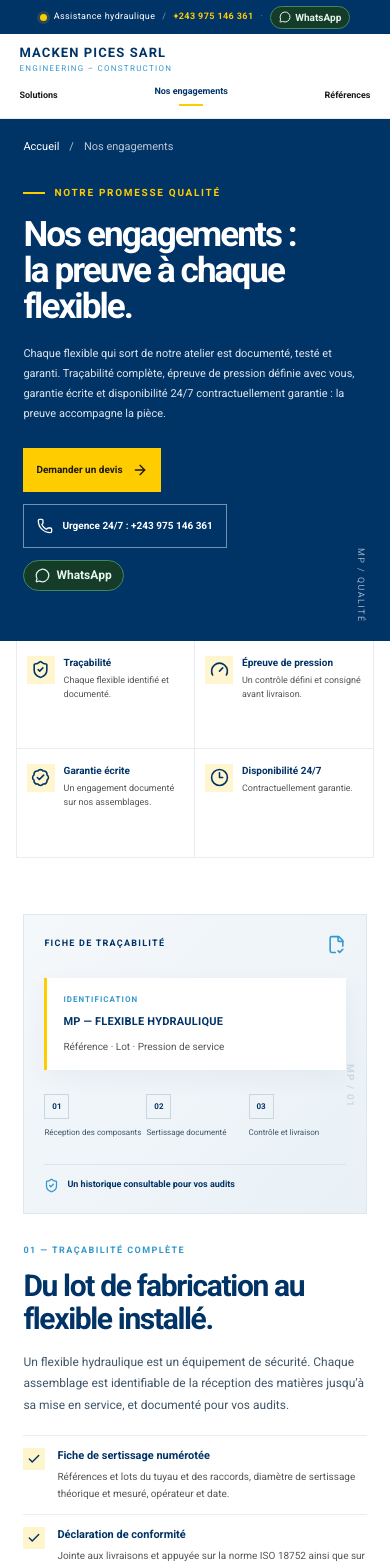
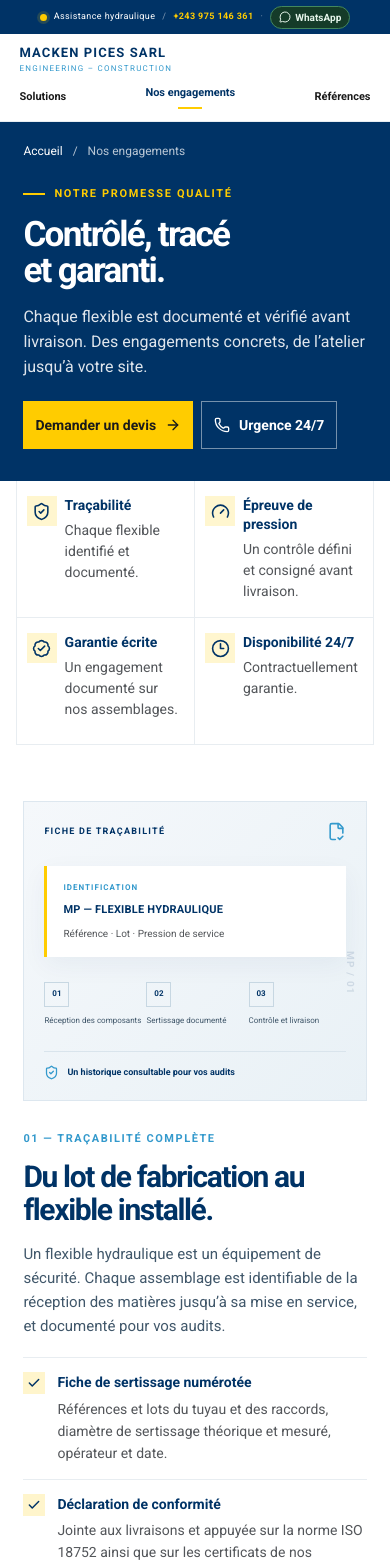
Before and after one commit to fkapia/new_repository, a Next.js app: page /engagements in a window 390 px wide. Shown: the top 1566 px of the page. Built offline with nearby package versions, Linux system fonts and the light colour scheme.

Commit message:
Improve engagements page clarity and navigation
V0-Chat-Id: juLRGX4tSYL

```diff
--- a/app/globals.css
+++ b/app/globals.css
@@ -582,48 +582,47 @@ main { overflow: hidden; }
 .engagement-page .site-header { border-bottom: 1px solid #E8EDF1; }
 .engagement-page .primary-nav a[aria-current='page'] { color: var(--navy); }
 .engagement-page .primary-nav a[aria-current='page']::after { display: block; width: 24px; height: 2px; margin: 5px auto 0; background: var(--yellow); content: ''; }
-.engagement-hero { position: relative; min-height: 470px; display: flex; align-items: center; overflow: hidden; background: var(--navy); color: #fff; }
-.engagement-hero-inner { position: relative; width: min(1120px,88%); margin: 0 auto; padding: 26px 0 42px; }
-.engagement-breadcrumb { display: flex; align-items: center; gap: 10px; margin-bottom: 34px; color: #ffffffb8; font-size: 11px; }
+.engagement-hero { position: relative; min-height: 390px; display: flex; align-items: center; overflow: hidden; background: var(--navy); color: #fff; }
+.engagement-hero-inner { position: relative; width: min(1120px,88%); margin: 0 auto; padding: 22px 0 34px; }
+.engagement-breadcrumb { display: flex; align-items: center; gap: 10px; margin-bottom: 28px; color: #ffffffb8; font-size: 12px; }
 .engagement-breadcrumb a { color: #fff; text-decoration: none; }
 .engagement-breadcrumb a:hover { color: var(--yellow); }
 .engagement-hero-copy { max-width: 740px; }
-.engagement-eyebrow { display: flex; align-items: center; gap: 9px; margin: 0 0 17px; color: var(--yellow); font-size: 10px; font-weight: 700; letter-spacing: .17em; }
+.engagement-eyebrow { display: flex; align-items: center; gap: 9px; margin: 0 0 14px; color: var(--yellow); font-size: 11px; font-weight: 700; letter-spacing: .15em; }
 .engagement-eyebrow span { width: 22px; height: 2px; background: var(--yellow); }
-.engagement-hero h1 { margin: 0; color: #fff; font-size: clamp(38px,5.5vw,66px); font-weight: 650; letter-spacing: -.055em; line-height: 1.02; }
-.engagement-hero-lead { max-width: 660px; margin: 20px 0 24px; color: #ffffffdf; font-size: 14px; line-height: 1.8; }
+.engagement-hero h1 { margin: 0; color: #fff; font-size: clamp(40px,5.5vw,64px); font-weight: 650; letter-spacing: -.05em; line-height: 1.04; }
+.engagement-hero-lead { max-width: 600px; margin: 16px 0 22px; color: #ffffffdf; font-size: 16px; line-height: 1.55; }
 .engagement-hero-actions { display: flex; flex-wrap: wrap; align-items: center; gap: 12px; }
-.engagement-hero-actions .button { min-height: 48px; font-size: 11px; }
+.engagement-hero-actions .button { min-height: 48px; font-size: 14px; }
 .engagement-hero-actions .button svg { flex: 0 0 auto; }
 .engagement-hero-actions .button-outline { display: inline-flex; align-items: center; gap: 9px; }
-.engagement-hero-index { position: absolute; right: 0; bottom: 38px; color: #ffffff9a; font-size: 9px; letter-spacing: .16em; writing-mode: vertical-rl; }
 .engagement-pillars { position: relative; z-index: 1; padding: 0 6%; background: #fff; }
 .engagement-pillars-inner { display: grid; max-width: 1120px; margin: 0 auto; grid-template-columns: repeat(4,minmax(0,1fr)); border-right: 1px solid #E8EDF1; border-bottom: 1px solid #E8EDF1; border-left: 1px solid #E8EDF1; }
-.engagement-pillar { position: relative; display: flex; min-height: 118px; align-items: flex-start; gap: 13px; padding: 22px 17px; border-right: 1px solid #E8EDF1; color: var(--ink); text-decoration: none; transition: background .2s; }
+.engagement-pillar { position: relative; display: flex; min-height: 126px; align-items: flex-start; gap: 13px; padding: 22px 17px; border-right: 1px solid #E8EDF1; color: var(--ink); text-decoration: none; transition: background .2s; }
 .engagement-pillar:last-child { border-right: 0; }
 .engagement-pillar:hover { background: #F4F8FB; }
-.engagement-pillar-icon { display: grid; width: 35px; height: 35px; flex: 0 0 auto; place-items: center; color: var(--navy); background: #FFCC0030; }
-.engagement-pillar-copy { display: grid; gap: 5px; }
-.engagement-pillar-number { color: #3399CC; font-size: 8px; font-weight: 700; letter-spacing: .12em; }
-.engagement-pillar-copy strong { color: var(--navy); font-size: 12px; line-height: 1.35; }
-.engagement-pillar-copy > span:last-child { color: #53565A; font-size: 10px; line-height: 1.5; }
+.engagement-pillar:focus-visible { z-index: 1; outline: 3px solid var(--navy); outline-offset: -3px; }
+.engagement-pillar-icon { display: grid; width: 38px; height: 38px; flex: 0 0 auto; place-items: center; color: var(--navy); background: #FFCC0030; }
+.engagement-pillar-copy { display: grid; gap: 7px; padding-right: 10px; }
+.engagement-pillar-copy strong { color: var(--navy); font-size: 14px; line-height: 1.35; }
+.engagement-pillar-copy > span:last-child { color: #53565A; font-size: 14px; line-height: 1.5; }
 .engagement-pillar-arrow { position: absolute; top: 22px; right: 13px; color: #3399CC; opacity: 0; transform: translate(-3px,3px); transition: .2s; }
-.engagement-pillar:hover .engagement-pillar-arrow { opacity: 1; transform: translate(0,0); }
-.engagement-detail-section { padding: 82px 6%; background: #fff; scroll-margin-top: 24px; }
+.engagement-pillar:hover .engagement-pillar-arrow,.engagement-pillar:focus-visible .engagement-pillar-arrow { opacity: 1; transform: translate(0,0); }
+.engagement-detail-section { padding: 74px 6%; background: #fff; scroll-margin-top: 24px; }
 .engagement-detail-alt { background: #F4F8FB; }
 .engagement-detail-inner { max-width: 1120px; margin: 0 auto; }
 .engagement-detail-grid { display: grid; grid-template-columns: minmax(0,.93fr) minmax(0,1fr); align-items: center; gap: clamp(40px,7vw,90px); }
 .engagement-test-grid { grid-template-columns: minmax(0,1fr) minmax(300px,.78fr); }
 .engagement-detail-copy { min-width: 0; }
-.engagement-section-kicker { margin: 0 0 12px; color: #3399CC; font-size: 9px; font-weight: 700; letter-spacing: .16em; line-height: 1.5; }
+.engagement-section-kicker { margin: 0 0 12px; color: #3399CC; font-size: 11px; font-weight: 700; letter-spacing: .14em; line-height: 1.5; }
 .engagement-detail-copy h2,.engagement-cta h2 { max-width: 580px; margin: 0; color: var(--navy); font-size: clamp(29px,3.5vw,42px); font-weight: 650; letter-spacing: -.045em; line-height: 1.11; }
-.engagement-intro { max-width: 590px; margin: 16px 0 19px; color: #40576A; font-size: 12px; line-height: 1.8; }
+.engagement-intro { max-width: 590px; margin: 16px 0 19px; color: #40576A; font-size: 15px; line-height: 1.6; }
 .engagement-check-list { display: grid; gap: 0; margin: 0; padding: 0; list-style: none; }
-.engagement-check-list li { display: grid; grid-template-columns: 23px minmax(0,1fr); gap: 11px; padding: 12px 0; border-top: 1px solid #E8EDF1; }
+.engagement-check-list li { display: grid; grid-template-columns: 23px minmax(0,1fr); gap: 11px; padding: 14px 0; border-top: 1px solid #E8EDF1; }
 .engagement-check { display: grid; width: 22px; height: 22px; place-items: center; color: var(--navy); background: #FFCC0033; }
-.engagement-check-list li > span:last-child { display: grid; gap: 4px; }
-.engagement-check-list strong { color: var(--navy); font-size: 11px; line-height: 1.45; }
-.engagement-check-list li > span > span { color: #53565A; font-size: 10px; line-height: 1.7; }
+.engagement-check-list li > span:last-child { display: grid; gap: 5px; }
+.engagement-check-list strong { color: var(--navy); font-size: 14px; line-height: 1.45; }
+.engagement-check-list li > span > span { color: #53565A; font-size: 14px; line-height: 1.6; }
 .engagement-visual { position: relative; min-height: 375px; padding: 27px; overflow: hidden; border: 1px solid #DDE7EF; background: linear-gradient(135deg,#F5F8FB,#E9F1F6); }
 .engagement-trace-visual { display: flex; flex-direction: column; justify-content: space-between; }
 .engagement-visual-top { display: flex; align-items: center; justify-content: space-between; color: var(--navy); font-size: 9px; font-weight: 700; letter-spacing: .14em; }
@@ -686,15 +685,15 @@ main { overflow: hidden; }
   .engagement-page .primary-nav { width: auto; margin: 0; padding: 0; gap: 14px; overflow-x: auto; }
   .engagement-page .primary-nav a { font-size: 10px; }
   .engagement-page .primary-nav .nav-contact { display: none; }
-.engagement-hero { min-height: 0; align-items: flex-start; }
-.engagement-hero-inner { width: 88%; padding: 24px 0 54px; }
-.engagement-breadcrumb { margin-bottom: 30px; }
+  .engagement-hero { min-height: 0; align-items: flex-start; }
+  .engagement-hero-inner { width: 88%; padding: 22px 0 36px; }
+  .engagement-breadcrumb { margin-bottom: 26px; }
   .engagement-hero h1 { font-size: clamp(38px,8vw,55px); }
-  .engagement-hero-lead { max-width: 550px; font-size: 12px; }
-  .engagement-hero-actions { align-items: flex-start; flex-direction: column; }
-  .engagement-hero-index { right: 0; bottom: 18px; }
+  .engagement-hero-lead { max-width: 550px; font-size: 16px; }
+  .engagement-hero-actions { align-items: center; flex-direction: row; gap: 10px; }
+  .engagement-hero-actions .button { min-height: 48px; }
   .engagement-pillars-inner { grid-template-columns: repeat(2,minmax(0,1fr)); }
-  .engagement-pillar { min-height: 108px; border-bottom: 1px solid #E8EDF1; }
+  .engagement-pillar { min-height: 126px; border-bottom: 1px solid #E8EDF1; }
   .engagement-pillar:nth-child(2) { border-right: 0; }
   .engagement-pillar:nth-child(n+3) { border-bottom: 0; }
   .engagement-detail-section { padding: 56px 6%; }
@@ -709,16 +708,18 @@ main { overflow: hidden; }
 @media (max-width: 480px) {
   .engagement-page .header-inner { flex-wrap: wrap; gap: 10px; padding-top: 12px; padding-bottom: 12px; }
   .engagement-page .primary-nav { width: 100%; justify-content: space-between; gap: 8px; }
-  .engagement-page .primary-nav a { font-size: 9px; }
-  .engagement-hero-inner { padding-top: 20px; padding-bottom: 50px; }
+  .engagement-page .primary-nav a { font-size: 11px; }
+  .engagement-hero-inner { padding-top: 20px; padding-bottom: 32px; }
   .engagement-hero h1 { font-size: clamp(35px,9vw,44px); }
-  .engagement-hero-lead { font-size: 11px; }
-  .engagement-hero-actions .button { min-height: 44px; padding: 0 13px; font-size: 10px; }
+  .engagement-hero-lead { font-size: 16px; }
+  .engagement-hero-actions { gap: 8px; }
+  .engagement-hero-actions .button { min-height: 48px; padding: 0 12px; font-size: 14px; }
   .engagement-pillars { padding: 0 4%; }
-  .engagement-pillar { padding: 15px 10px; }
-  .engagement-pillar-icon { width: 28px; height: 28px; }
-  .engagement-pillar-copy strong { font-size: 10px; }
-  .engagement-pillar-copy > span:last-child { font-size: 9px; }
+  .engagement-pillar { min-height: 126px; gap: 8px; padding: 15px 10px; }
+  .engagement-pillar-icon { width: 30px; height: 30px; }
+  .engagement-pillar-copy { gap: 5px; padding-right: 0; }
+  .engagement-pillar-copy strong { font-size: 14px; }
+  .engagement-pillar-copy > span:last-child { font-size: 14px; }
   .engagement-detail-copy h2 { font-size: 30px; }
   .engagement-visual { min-height: 300px; padding: 20px; }
   .engagement-trace-record { padding: 16px; }
--- a/components/engagements-page.tsx
+++ b/components/engagements-page.tsx
@@ -172,17 +172,15 @@ function EngagementHero() {
         </nav>
         <div className="engagement-hero-copy">
           <p className="engagement-eyebrow"><span /> NOTRE PROMESSE QUALITÉ</p>
-          <h1 id="engagement-title">Nos engagements :<br />la preuve à chaque flexible.</h1>
+          <h1 id="engagement-title">Contrôlé, tracé<br />et garanti.</h1>
           <p className="engagement-hero-lead">
-            Chaque flexible qui sort de notre atelier est documenté, testé et garanti. Traçabilité complète, épreuve de pression définie avec vous, garantie écrite et disponibilité 24/7 contractuellement garantie : la preuve accompagne la pièce.
+            Chaque flexible est documenté et vérifié avant livraison. Des engagements concrets, de l’atelier jusqu’à votre site.
           </p>
           <div className="engagement-hero-actions">
             <Link className="button button-yellow" href="/#contact">Demander un devis <ArrowRight size={16} /></Link>
-            <a className="button button-outline" href="tel:+243975146361"><Phone size={16} /> Urgence 24/7 : +243 975 146 361</a>
-            <a className="whatsapp-link" href="https://wa.me/243975146361" target="_blank" rel="noopener noreferrer" aria-label="Écrire sur WhatsApp au +243 975 146 361"><MessageCircle size={15} aria-hidden="true" /> WhatsApp</a>
+            <a className="button button-outline" href="tel:+243975146361" aria-label="Appeler l’assistance hydraulique au +243 975 146 361"><Phone size={16} /> Urgence 24/7</a>
           </div>
         </div>
-        <span className="engagement-hero-index" aria-hidden="true">MP / QUALITÉ</span>
       </div>
     </section>
   )
```
